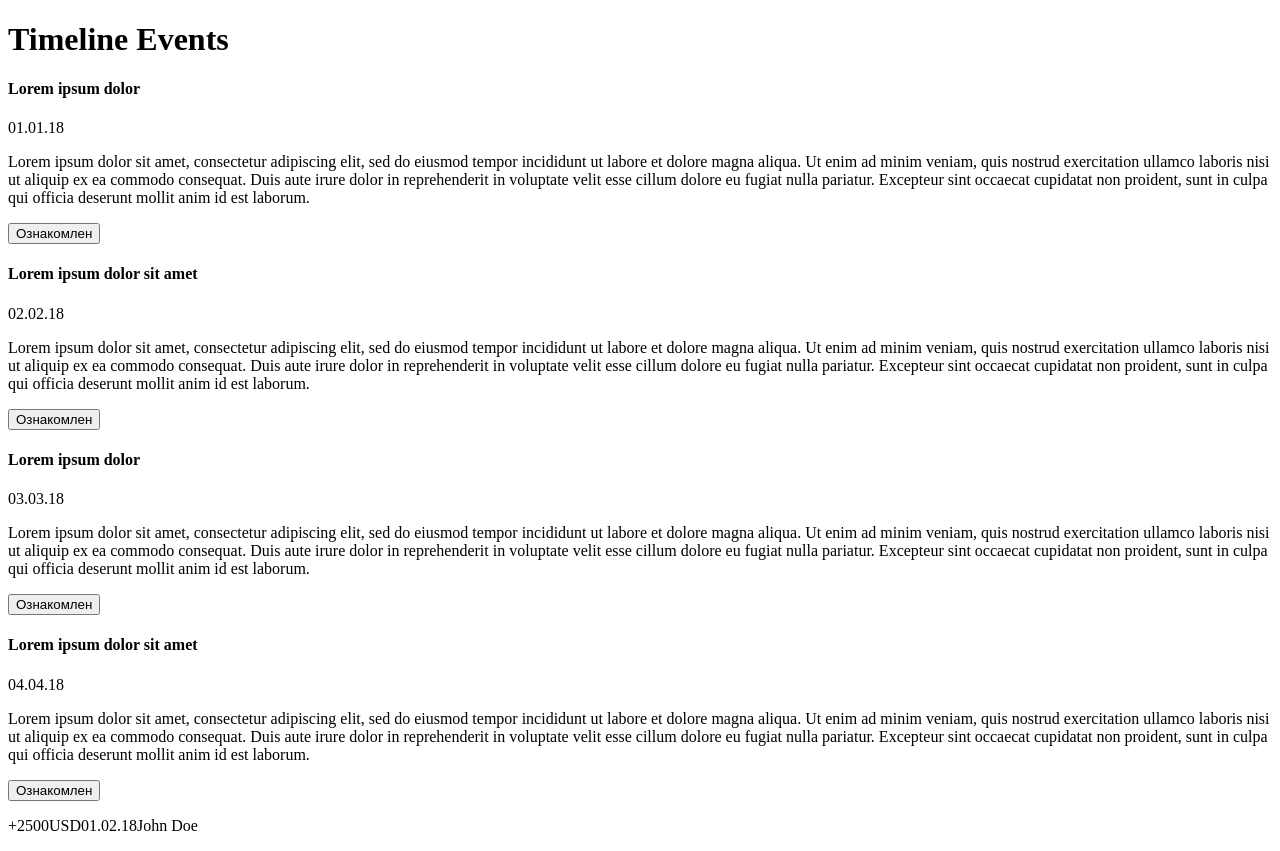
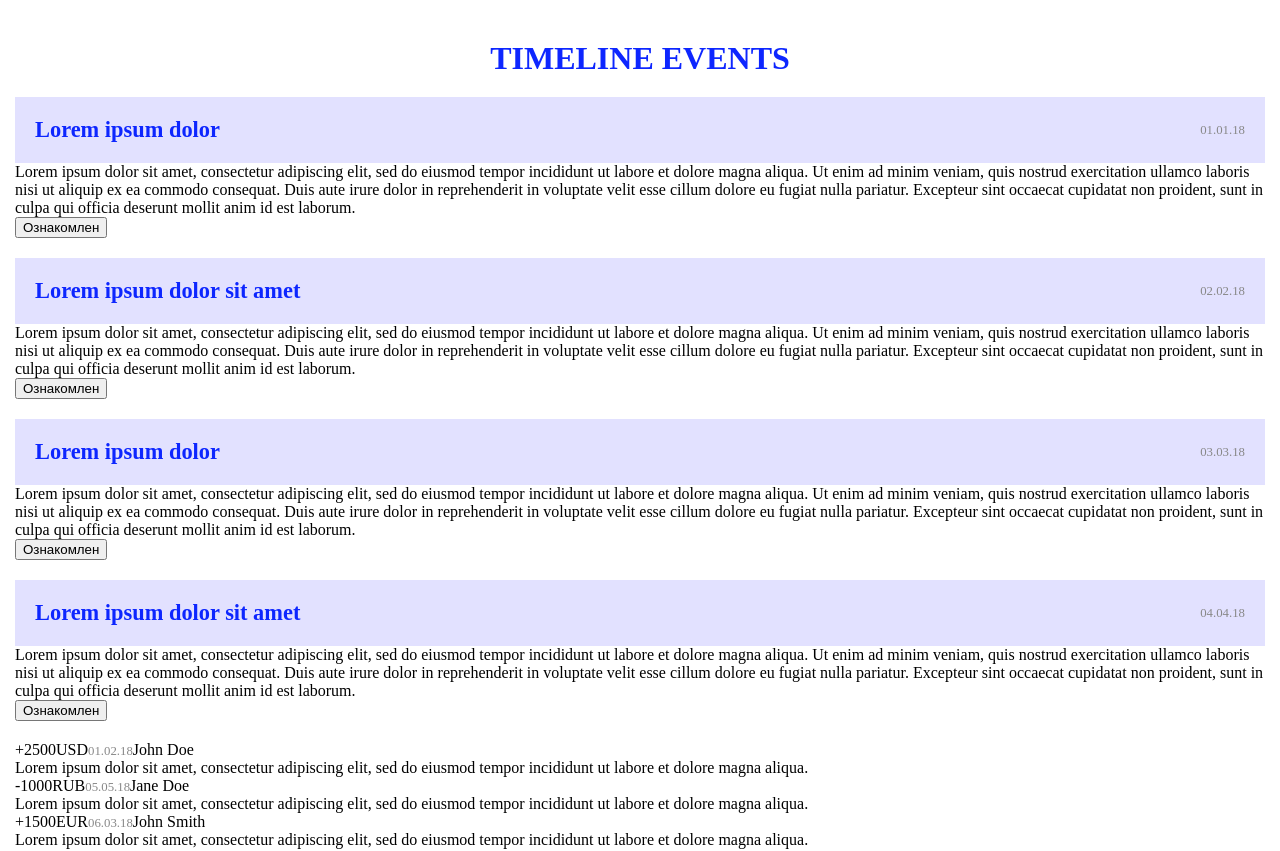
Before and after one commit to elena-dragunova/TimelineEvents, an Angular app: page / in a window 1280 px wide. Shown: the top 851 px of the page. Built offline with nearby package versions, Linux system fonts and the light colour scheme.

Commit message:
Basic implementation of components and classes

```diff
--- a/src/app/app.component.html
+++ b/src/app/app.component.html
@@ -1,3 +1,7 @@
-<h1>Timeline Events</h1>
+<div class="container">
 
-<app-events></app-events>
+    <h1 class="main-title">{{ title | uppercase }}</h1>
+
+    <app-events></app-events>
+
+</div>
--- a/src/app/app.component.scss
+++ b/src/app/app.component.scss
@@ -0,0 +1,5 @@
+.main-title {
+  margin: 40px 0 20px;
+  color: #0d26ff;
+  text-align: center;
+}
--- a/src/app/app.component.ts
+++ b/src/app/app.component.ts
@@ -6,4 +6,5 @@ import { Component } from '@angular/core';
   styleUrls: ['./app.component.scss']
 })
 export class AppComponent {
+  title = 'Timeline Events';
 }
--- a/src/app/app.module.ts
+++ b/src/app/app.module.ts
@@ -13,7 +13,7 @@ import { EventsComponent } from './events/events.component';
     AppComponent,
     TransactionsComponent,
     NewsComponent,
-    EventsComponent
+    EventsComponent,
   ],
   imports: [
     BrowserModule
--- a/src/app/common/event.ts
+++ b/src/app/common/event.ts
@@ -1,4 +1,5 @@
 export class Event {
     type: string;
     date: string;
+
 }
--- a/src/app/events/events.component.html
+++ b/src/app/events/events.component.html
@@ -1,21 +1,25 @@
 <div class="events" *ngFor="let event of events">
 
-  <div *ngIf="event.type == 'news'">
-    <h4>{{ event.title }}</h4>
-    <p>{{ event.date }}</p>
+  <div *ngIf="event.type == 'news'" class="news-item">
+
+    <div class="news-item_title">
+      <h4>{{ event.title }}</h4>
+      <p class="date">{{ event.date }}</p>
+    </div>
 
     <div class="news-item_more">
       <p>{{ event.content }}</p>
       <button class="news_read">Ознакомлен</button>
     </div>
+
   </div>
 
-  <div *ngIf="event.type == 'transaction'">
+  <div *ngIf="event.type == 'transaction'" class="transaction-item">
     <p>
       <span>{{ event.flow }}</span>
       <span>{{ event.sum }}</span>
       <span>{{ event.currency }}</span>
-      <span>{{ event.date }}</span>
+      <span class="date">{{ event.date }}</span>
       <span>{{ event.person }}</span>
     </p>
     <p>{{ event.description }}</p>
--- a/src/app/events/events.component.scss
+++ b/src/app/events/events.component.scss
@@ -0,0 +1,23 @@
+.news-item {
+  margin-bottom:20px;
+}
+
+.news-item_title {
+  padding: 20px;
+  background-color: #e2e1ff;
+  display: flex;
+  flex-flow: row nowrap;
+  justify-content: space-between;
+  align-items:center;
+  cursor: pointer;
+}
+
+.news-item_title h4 {
+  color: #0d26ff;
+  font-size:1.4em;
+}
+
+.date {
+  font-size:0.8em;
+  color: #888;
+}
--- a/src/app/events/events.component.ts
+++ b/src/app/events/events.component.ts
@@ -7,7 +7,6 @@ import { EVENTS } from '../common/mock-events';
   styleUrls: ['./events.component.scss']
 })
 export class EventsComponent implements OnInit {
-
   events = EVENTS;
 
   constructor() { }
@@ -15,4 +14,5 @@ export class EventsComponent implements OnInit {
   ngOnInit() {
   }
 
+
 }
--- a/src/styles.scss
+++ b/src/styles.scss
@@ -1 +1,13 @@
-/* You can add global styles to this file, and also import other style files */
+html, body {
+  font-size:100%;
+}
+
+h1, h2, h3, h4, h5, h6, p {
+  margin:0;
+  padding:0;
+}
+
+.container {
+  max-width: 1250px;
+  margin: 0 auto;
+}
```
